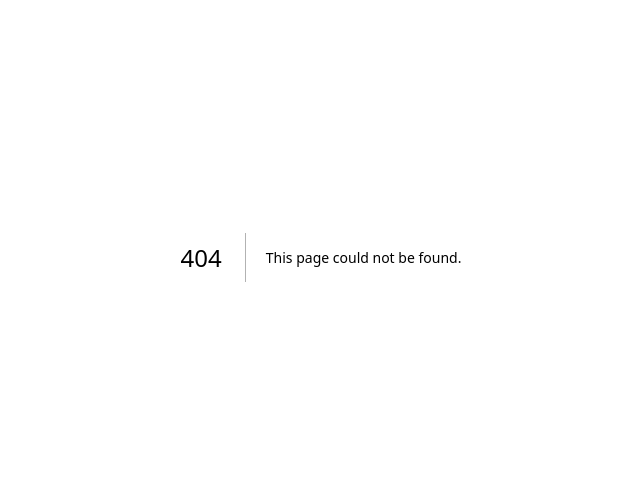
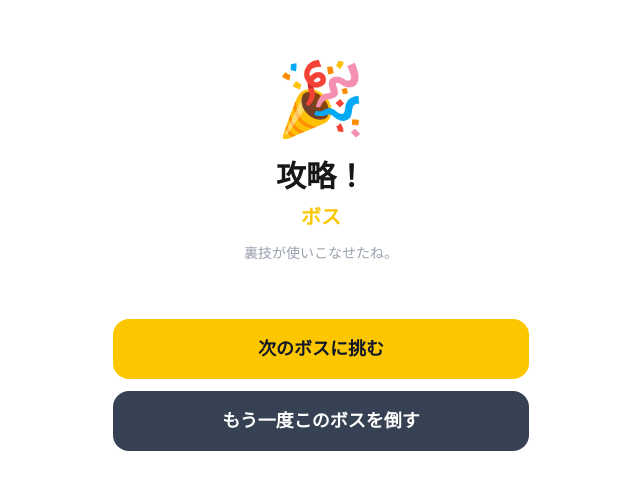
Before and after one commit to naohoro/nanami-english-study, a Next.js app: page /cleared in a window 1280 px wide. Before the commit this address had no page. Shown: the part 143-632 px from the top of the page, without its empty margins (319-959 px from the left). Built offline with nearby package versions, Linux system fonts and the light colour scheme.

Commit message:
feat: add cleared celebration page

```diff
--- /dev/null
+++ b/app/cleared/page.tsx
@@ -0,0 +1,45 @@
+'use client'
+
+import { Suspense } from 'react'
+import { useSearchParams, useRouter } from 'next/navigation'
+import { BOSS_CONFIGS } from '@/lib/boss-data'
+import { BottomButton } from '@/components/ui/BottomButton'
+import type { BossType } from '@/lib/types'
+
+function ClearedContent() {
+  const searchParams = useSearchParams()
+  const router = useRouter()
+  const bossType = searchParams.get('bossType') as BossType
+  const boss = BOSS_CONFIGS[bossType]
+
+  return (
+    <main className="flex-1 p-4 flex flex-col items-center justify-center gap-6 text-center">
+      <div className="text-7xl">🎉</div>
+      <div>
+        <h1 className="text-3xl font-black">攻略！</h1>
+        <p className="text-yellow-400 text-xl font-bold mt-2">{boss?.name ?? 'ボス'}</p>
+        <p className="text-gray-400 text-sm mt-3">裏技が使いこなせたね。</p>
+      </div>
+
+      <div className="w-full space-y-3 mt-8">
+        <BottomButton
+          label="次のボスに挑む"
+          onClick={() => router.push('/')}
+        />
+        <BottomButton
+          label="もう一度このボスを倒す"
+          onClick={() => router.push(`/boss/${bossType}`)}
+          variant="secondary"
+        />
+      </div>
+    </main>
+  )
+}
+
+export default function ClearedPage() {
+  return (
+    <Suspense fallback={null}>
+      <ClearedContent />
+    </Suspense>
+  )
+}
```
